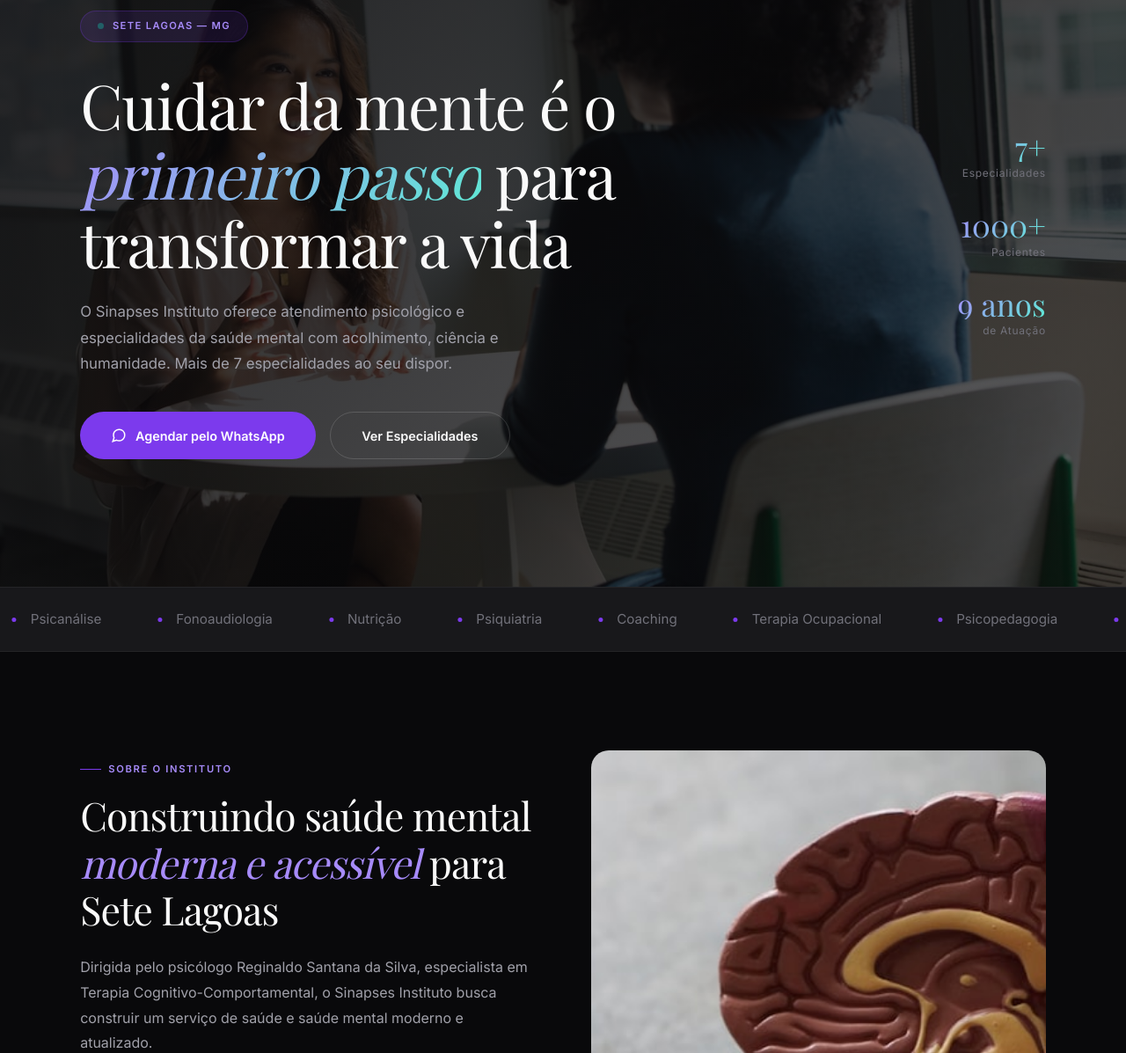
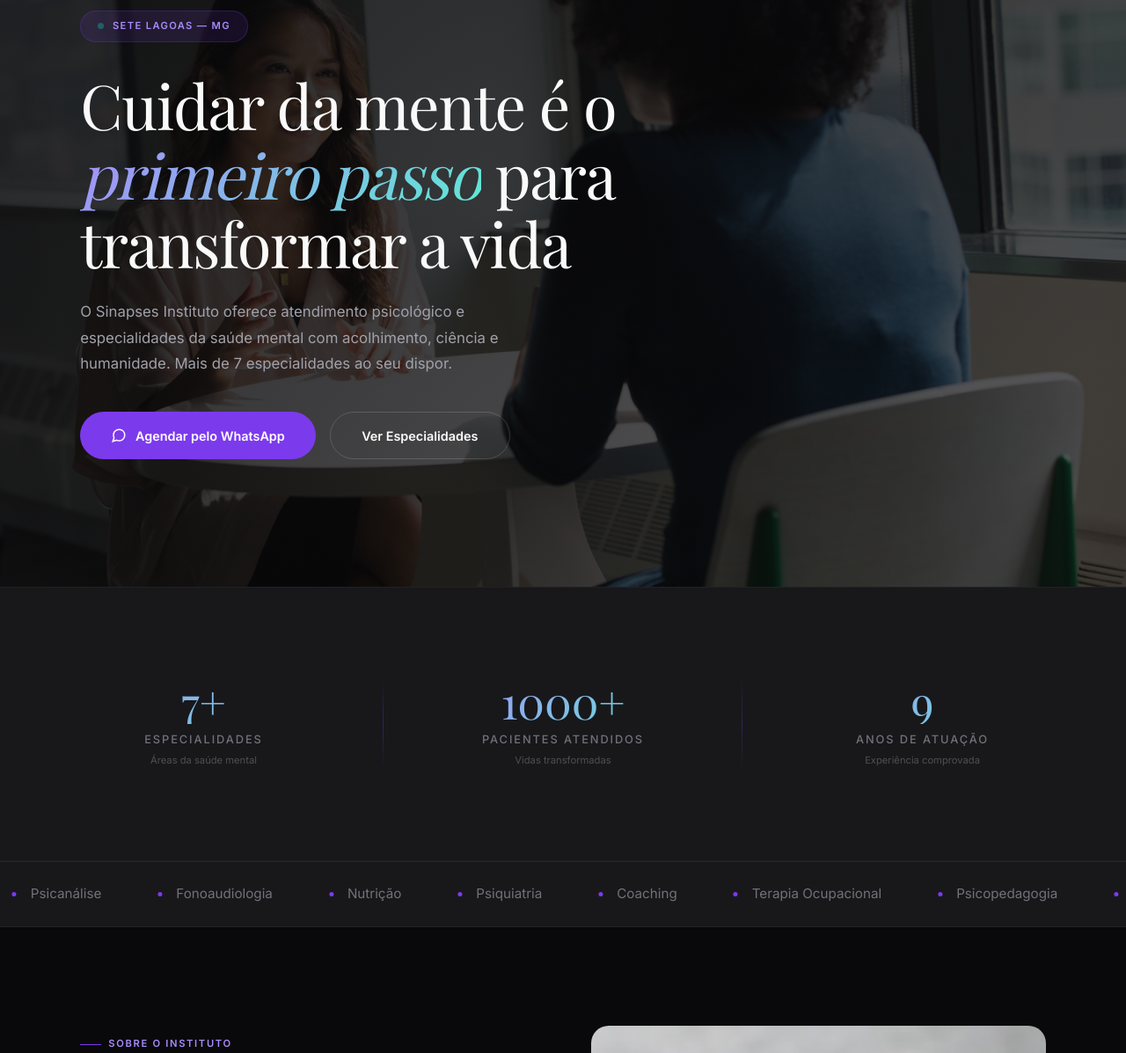
Before and after one commit to testinhottt-ux/redesigns-prospec, a plain HTML site: page sinapses/index.html in a window 1280 px wide. Shown: the part 133-1330 px from the top of the page at 88% size. Drawn offline with nearby package versions, Linux system fonts and the light colour scheme; a web font is replaced by a local one.

Commit message:
feat: move stats to dedicated proof-strip section, fix layout

```diff
--- a/sinapses/index.html
+++ b/sinapses/index.html
@@ -222,22 +222,57 @@
       border-color: var(--violet-light);
       background: rgba(124,58,237,0.08);
     }
-    .hero-stats {
-      display: flex;
-      flex-direction: column;
-      gap: 2rem;
-      text-align: right;
+    /* ===== PROOF STRIP ===== */
+    .proof-strip {
+      padding: 4.5rem 4vw;
+      background: var(--dark-2);
+      border-top: 1px solid rgba(255,255,255,0.04);
+      border-bottom: 1px solid rgba(255,255,255,0.04);
     }
-    .hero-stat .num {
+    .proof-strip-inner {
+      max-width: 1200px;
+      margin: 0 auto;
+      display: grid;
+      grid-template-columns: repeat(3, 1fr);
+      gap: 3rem;
+    }
+    .proof-stat {
+      text-align: center;
+      padding: 2rem 1rem;
+      position: relative;
+    }
+    .proof-stat:not(:last-child)::after {
+      content: '';
+      position: absolute;
+      right: -1.5rem;
+      top: 50%;
+      transform: translateY(-50%);
+      width: 1px;
+      height: 60%;
+      background: linear-gradient(to bottom, transparent, rgba(124,58,237,0.3), transparent);
+    }
+    .proof-stat .number {
       font-family: 'Playfair Display', serif;
-      font-size: 2.2rem; font-weight: 400;
-      background: linear-gradient(135deg, var(--violet-light), var(--teal-light));
-      -webkit-background-clip: text; -webkit-text-fill-color: transparent;
+      font-size: clamp(2.8rem, 4vw, 3.8rem);
+      font-weight: 400;
       line-height: 1;
+      background: linear-gradient(135deg, var(--violet-light) 0%, var(--teal-light) 100%);
+      -webkit-background-clip: text;
+      -webkit-text-fill-color: transparent;
+      margin-bottom: 0.5rem;
     }
-    .hero-stat .label {
-      font-size: 0.75rem; color: var(--text-3);
-      letter-spacing: 0.06em; margin-top: 0.2rem;
+    .proof-stat .stat-label {
+      font-size: 0.8rem;
+      font-weight: 500;
+      letter-spacing: 0.15em;
+      text-transform: uppercase;
+      color: var(--text-3);
+    }
+    .proof-stat .stat-sub {
+      font-size: 0.7rem;
+      color: var(--text-3);
+      opacity: 0.6;
+      margin-top: 0.3rem;
     }
 
     @keyframes pulse {
@@ -697,7 +732,6 @@
     /* ===== RESPONSIVE ===== */
     @media (max-width: 1024px) {
       .hero-content { grid-template-columns: 1fr; }
-      .hero-stats { flex-direction: row; text-align: left; gap: 2.5rem; }
       .about-grid { grid-template-columns: 1fr; gap: 2.5rem; }
       .services-grid { grid-template-columns: repeat(2, 1fr); }
       .service-card.featured { grid-column: span 2; }
@@ -712,7 +746,8 @@
       .team-grid { grid-template-columns: 1fr; }
       .testimonial-grid { grid-template-columns: 1fr; }
       .form-row { grid-template-columns: 1fr; }
-      .hero-stats { flex-direction: column; gap: 1.5rem; }
+      .proof-strip-inner { grid-template-columns: 1fr; gap: 1.5rem; }
+      .proof-stat:not(:last-child)::after { display: none; }
       .footer-inner { flex-direction: column; gap: 1rem; text-align: center; }
       .cursor, .cursor-follower { display: none; }
     }
@@ -758,22 +793,29 @@
         <a href="#services" class="btn btn-outline">Ver Especialidades</a>
       </div>
     </div>
-    <div class="hero-stats">
-      <div class="hero-stat">
-        <div class="num">7+</div>
-        <div class="label">Especialidades</div>
-      </div>
-      <div class="hero-stat">
-        <div class="num">1000+</div>
-        <div class="label">Pacientes</div>
-      </div>
-      <div class="hero-stat">
-        <div class="num">9 anos</div>
-        <div class="label">de Atuação</div>
-      </div>
+  </div>
+</section>
+
+<!-- PROOF STRIP -->
+<div class="proof-strip">
+  <div class="proof-strip-inner">
+    <div class="proof-stat reveal reveal-d1">
+      <div class="number">7+</div>
+      <div class="stat-label">Especialidades</div>
+      <div class="stat-sub">Áreas da saúde mental</div>
+    </div>
+    <div class="proof-stat reveal reveal-d2">
+      <div class="number">1000+</div>
+      <div class="stat-label">Pacientes Atendidos</div>
+      <div class="stat-sub">Vidas transformadas</div>
+    </div>
+    <div class="proof-stat reveal reveal-d3">
+      <div class="number">9</div>
+      <div class="stat-label">Anos de Atuação</div>
+      <div class="stat-sub">Experiência comprovada</div>
     </div>
   </div>
-</section>
+</div>
 
 <!-- MARQUEE -->
 <div class="marquee">
```
